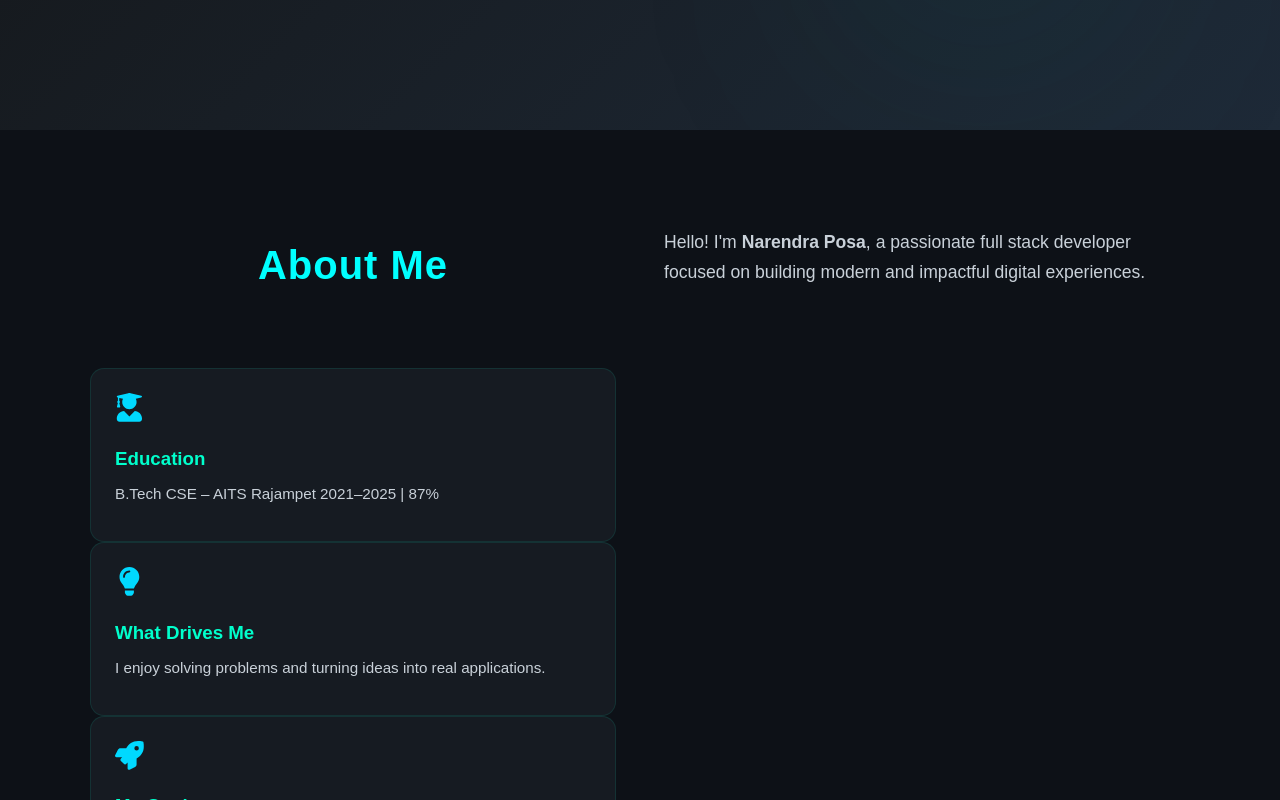
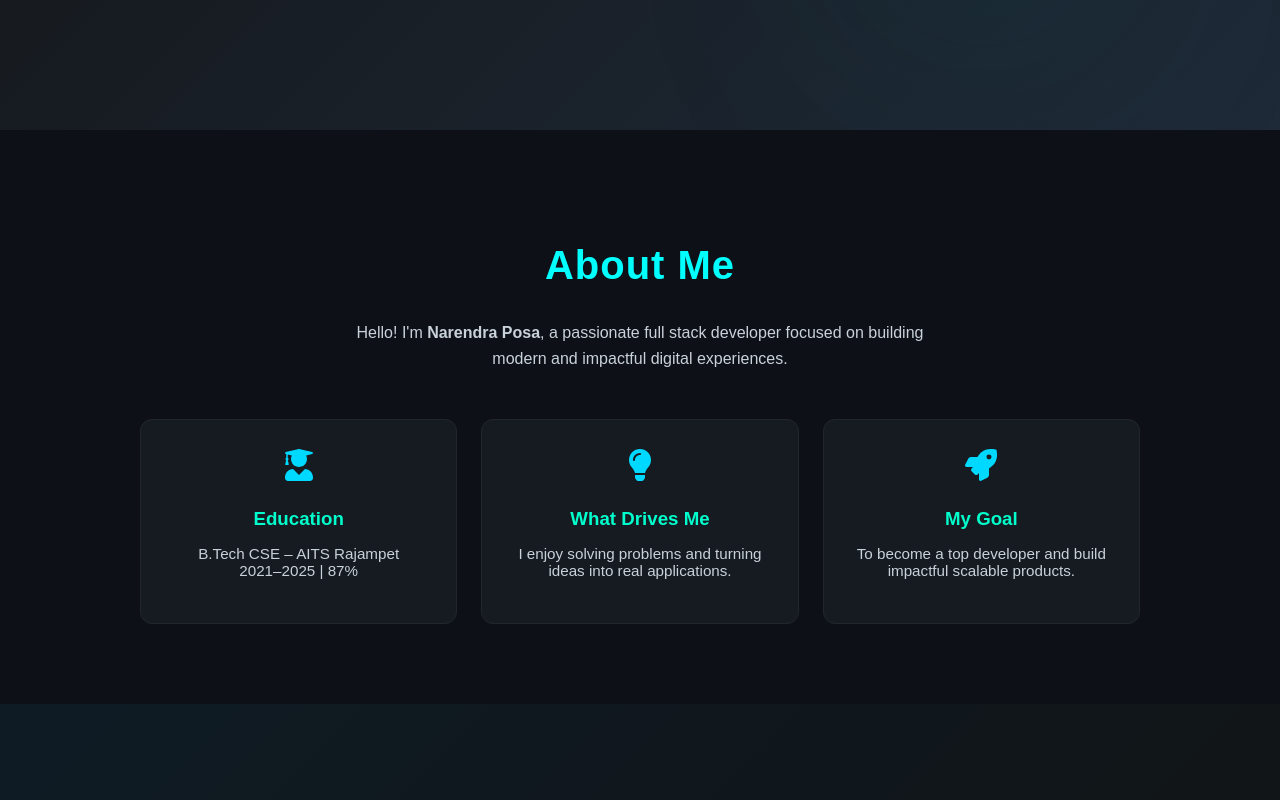
Before and after one commit to Posa5A6/PortFolio, a React (Create React App) app: page / in a window 1280 px wide. Shown: the part 820-1620 px from the top of the page. Built offline with nearby package versions, Linux system fonts and the light colour scheme.

Commit message:
Update About.module.css

```diff
--- a/src/components/About.module.css
+++ b/src/components/About.module.css
@@ -2,108 +2,75 @@
   padding: 5rem 2rem;
   background: #0d1117;
   color: #fff;
+  text-align: center;
 }
 
-/* Layout */
+/* Container */
 .container {
-  max-width: 1100px;
+  max-width: 1000px;
   margin: auto;
-  display: grid;
-  grid-template-columns: 1fr 1fr;
-  gap: 3rem;
-  align-items: center;
 }
 
-/* LEFT SIDE */
-.left h2 {
-  font-size: 2.8rem;
+/* Title */
+h2 {
+  font-size: 2.5rem;
   color: #00ffcc;
   margin-bottom: 1rem;
 }
 
+/* Intro */
 .intro {
-  font-size: 1.1rem;
+  max-width: 600px;
+  margin: 0 auto 3rem;
   color: #c9d1d9;
-  line-height: 1.7;
-  margin-bottom: 2rem;
+  line-height: 1.6;
 }
 
-/* Highlights */
-.highlights {
-  display: flex;
+/* GRID FIX (IMPORTANT) */
+.grid {
+  display: grid;
+  grid-template-columns: repeat(3, 1fr);
   gap: 1.5rem;
 }
 
-.highlights div {
-  background: #161b22;
-  padding: 1rem;
-  border-radius: 10px;
-  flex: 1;
-  text-align: center;
-  border: 1px solid rgba(0, 255, 204, 0.1);
-}
-
-.highlights h3 {
-  color: #00ffcc;
-  font-size: 1.2rem;
-}
-
-.highlights p {
-  font-size: 0.9rem;
-  color: #8b949e;
-}
-
-/* RIGHT SIDE */
-.right {
-  display: flex;
-  flex-direction: column;
-  gap: 1.5rem;
-}
-
-/* Cards */
+/* CARD */
 .card {
   background: #161b22;
-  padding: 1.5rem;
-  border-radius: 14px;
-  border: 1px solid rgba(0, 255, 204, 0.1);
+  padding: 1.8rem;
+  border-radius: 12px;
+  border: 1px solid #21262d;
   transition: all 0.3s ease;
 }
 
+/* CLEAN HOVER */
 .card:hover {
-  transform: translateX(10px);
   border-color: #00ffcc;
+  transform: translateY(-6px);
 }
 
-/* Icon */
+/* ICON */
 .icon {
-  font-size: 1.8rem;
+  font-size: 2rem;
   color: #00d9ff;
-  margin-bottom: 0.5rem;
+  margin-bottom: 0.8rem;
 }
 
-/* Text */
+/* TITLE */
 .card h3 {
   color: #00ffcc;
   margin-bottom: 0.5rem;
 }
 
+/* TEXT */
 .card p {
+  font-size: 0.95rem;
   color: #c9d1d9;
-  font-size: 0.95rem;
+  white-space: pre-line;
 }
 
-.card span {
-  font-size: 0.8rem;
-  color: #8b949e;
-}
-
-/* Responsive */
+/* MOBILE FIX */
 @media (max-width: 768px) {
-  .container {
+  .grid {
     grid-template-columns: 1fr;
   }
-
-  .highlights {
-    flex-direction: column;
-  }
 }
```
